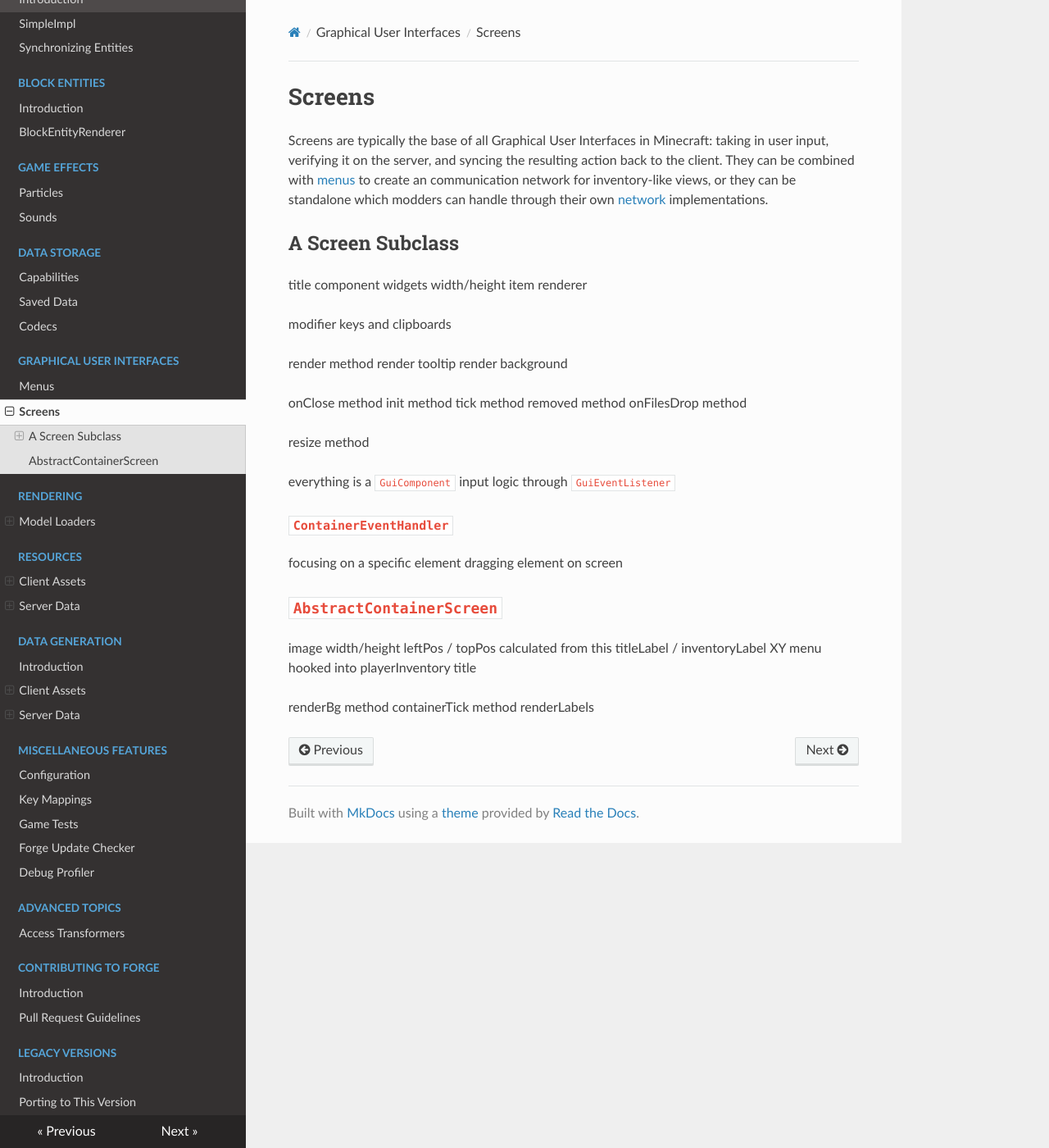
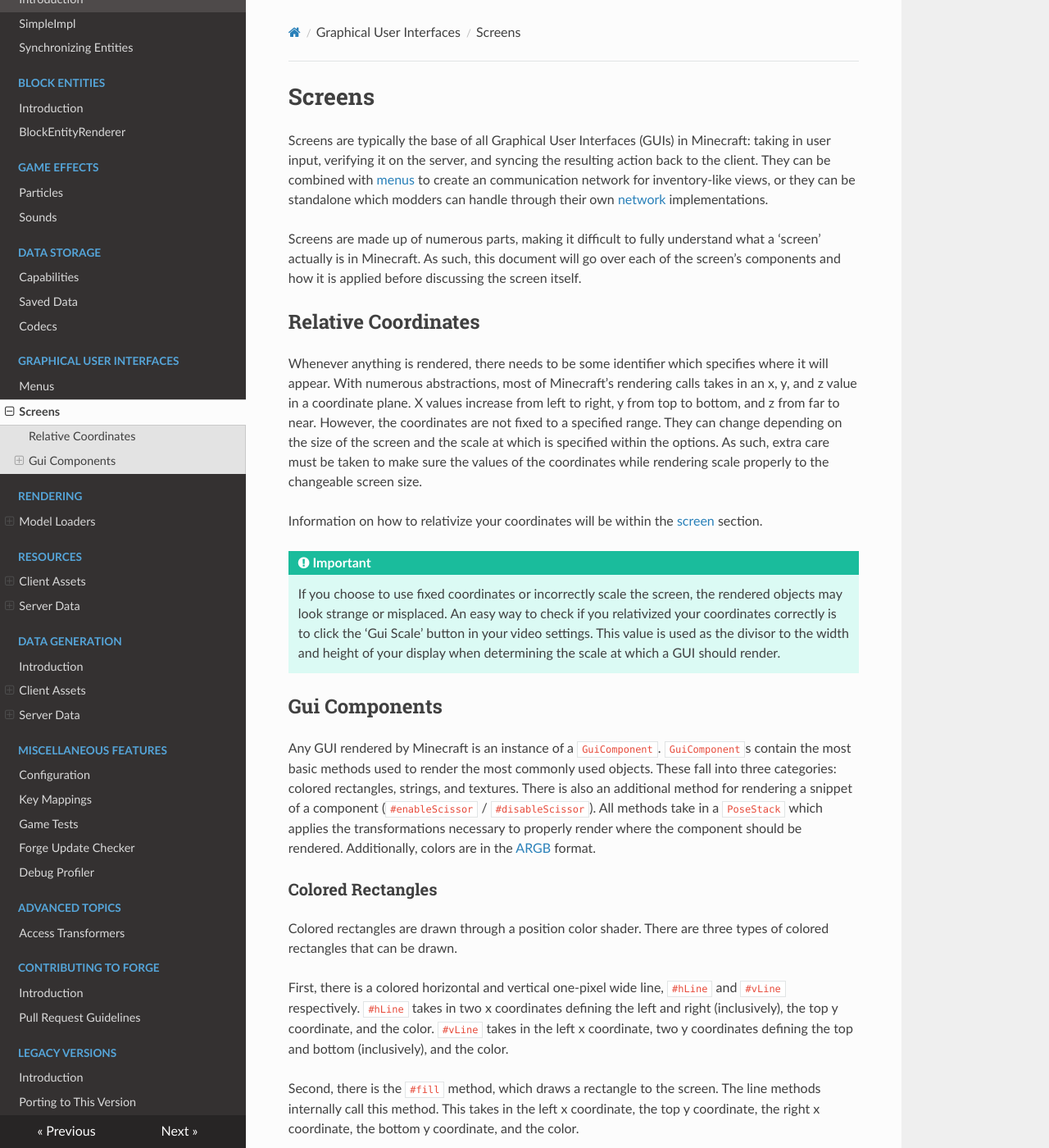
Before and after one commit to MinecraftForge/Documentation, an MkDocs documentation site: the page built from docs/gui/screens.md, in a window 1280 px wide and 1400 px high. Shown: the whole window at 82% size. Built offline with MkDocs 1.6.1, drawn with Linux system fonts in a browser that asks for light colours; nearby versions of some CDN libraries; some of the changed text lies outside the part shown.

Commit message:
Gui component info

```diff
--- a/docs/gui/screens.md
+++ b/docs/gui/screens.md
@@ -1,6 +1,61 @@
 # Screens
 
-Screens are typically the base of all Graphical User Interfaces in Minecraft: taking in user input, verifying it on the server, and syncing the resulting action back to the client. They can be combined with [menus] to create an communication network for inventory-like views, or they can be standalone which modders can handle through their own [network] implementations.
+Screens are typically the base of all Graphical User Interfaces (GUIs) in Minecraft: taking in user input, verifying it on the server, and syncing the resulting action back to the client. They can be combined with [menus] to create an communication network for inventory-like views, or they can be standalone which modders can handle through their own [network] implementations.
+
+Screens are made up of numerous parts, making it difficult to fully understand what a 'screen' actually is in Minecraft. As such, this document will go over each of the screen's components and how it is applied before discussing the screen itself.
+
+## Relative Coordinates
+
+Whenever anything is rendered, there needs to be some identifier which specifies where it will appear. With numerous abstractions, most of Minecraft's rendering calls takes in an x, y, and z value in a coordinate plane. X values increase from left to right, y from top to bottom, and z from far to near. However, the coordinates are not fixed to a specified range. They can change depending on the size of the screen and the scale at which is specified within the options. As such, extra care must be taken to make sure the values of the coordinates while rendering scale properly to the changeable screen size.
+
+Information on how to relativize your coordinates will be within the [screen] section.
+
+!!! important
+    If you choose to use fixed coordinates or incorrectly scale the screen, the rendered objects may look strange or misplaced. An easy way to check if you relativized your coordinates correctly is to click the 'Gui Scale' button in your video settings. This value is used as the divisor to the width and height of your display when determining the scale at which a GUI should render.
+
+## Gui Components
+
+Any GUI rendered by Minecraft is an instance of a `GuiComponent`. `GuiComponent`s contain the most basic methods used to render the most commonly used objects. These fall into three categories: colored rectangles, strings, and textures. There is also an additional method for rendering a snippet of a component (`#enableScissor` / `#disableScissor`). All methods take in a `PoseStack` which applies the transformations necessary to properly render where the component should be rendered. Additionally, colors are in the [ARGB][argb] format.
+
+### Colored Rectangles
+
+Colored rectangles are drawn through a position color shader. There are three types of colored rectangles that can be drawn.
+
+First, there is a colored horizontal and vertical one-pixel wide line, `#hLine` and `#vLine` respectively. `#hLine` takes in two x coordinates defining the left and right (inclusively), the top y coordinate, and the color. `#vLine` takes in the left x coordinate, two y coordinates defining the top and bottom (inclusively), and the color.
+
+Second, there is the `#fill` method, which draws a rectangle to the screen. The line methods internally call this method. This takes in the left x coordinate, the top y coordinate, the right x coordinate, the bottom y coordinate, and the color.
+
+
+Finally, there is the `#fillGradient` method, which draws a rectangle with a vertical gradient. This takes in the right x coordinate, the bottom y coordinate, the left x coordinate, the top y coordinate, the z coordinate, and the bottom and top colors.
+
+### Strings
+
+Strings are drawn through its `Font`, typically consisting of their own shaders for normal, see through, and offset mode. There are two alignment of strings that can be rendered, each with a back shadow: a left-aligned string (`#drawString`) and a center-aligned string (`#drawCenteredString`). These both take in the font the string will be rendered in, the string to draw, the x coordinate representing the left or center of the string respectively, the top y coordinate, and the color.
+
+!!! note
+    Strings should typically be passed in as [`Component`s][component] as they handle a variety of usecases, including the two other overloads of the method.
+
+### Textures
+
+Textures are drawn through blitting, hence the method name `#blit`, which, for this purpose, copies the bits of an image and draws them directly to the screen. These are drawn through a position texture shader. While there are many different `#blit` overloads, we will only discuss two: the instance `#blit` and the static `#blit` the instance method delegates to.
+
+The instance `#blit` takes in six integers and assumes the texture being rendered is on a 256 x 256 PNG file. It takes in the left x and top y screen coordinate, the left x and top y coordinate within the PNG, and the width and height of the image to render.
+
+!!! note
+    The size of the PNG file must be specified so that the coordinates can be normalized to obtain the associated UV values.
+
+The static `#blit` expands this to nine integers, only assuming the image is on a PNG file. It takes in the left x and top y screen coordinate, the z coordinate (referred to as the blit offset), the left x and top y coordinate within the PNG, the width and height of the image to render, and the width and height of the PNG file.
+
+#### Blit Offset
+
+The z coordinate when rendering a texture is typically set to the blit offset. The offset is responsible for properly layering renders when viewing a screen. Renders with a smaller z coordinate are rendered in the background and vice versa where renders with a larger z coordinate are rendered in the foreground.
+
+The offset can be obtained by calling `#getBlitOffset` and set using `#setBlitOffset`.
+
+!!! important
+    When setting the blit offset, you must reset it after rendering your object. Otherwise, other objects within the screen may be rendered in an incorrect layer, potentially causing graphical issues.
+
+# TODO BELOW
 
 ## A Screen Subclass
 
@@ -23,8 +78,8 @@ onFilesDrop method
 
 resize method
 
-everything is a `GuiComponent`
 input logic through `GuiEventListener`
+`NarratableEntry`
 
 ### `ContainerEventHandler`
 
@@ -45,3 +100,6 @@ renderLabels
 
 [menus]: ./menus.md
 [network]: ../networking/index.md
+[screen]: #TODO
+[argb]: https://en.wikipedia.org/wiki/RGBA_color_model#ARGB32
+[component]: ../concepts/internationalization.md#translatablecontents
```
